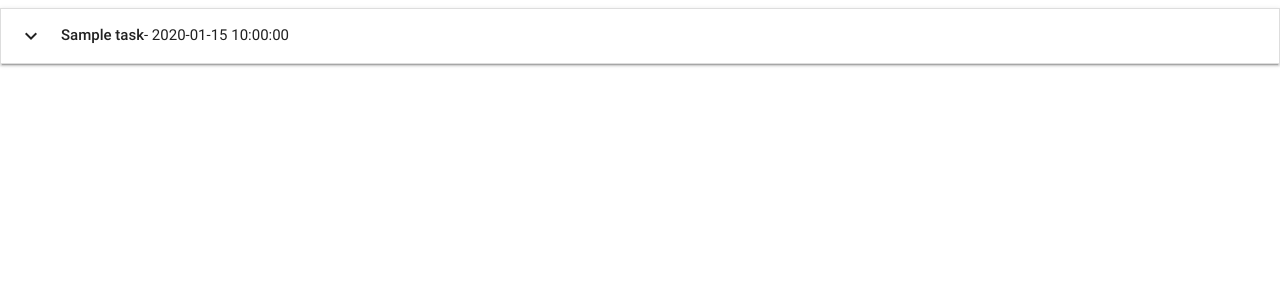
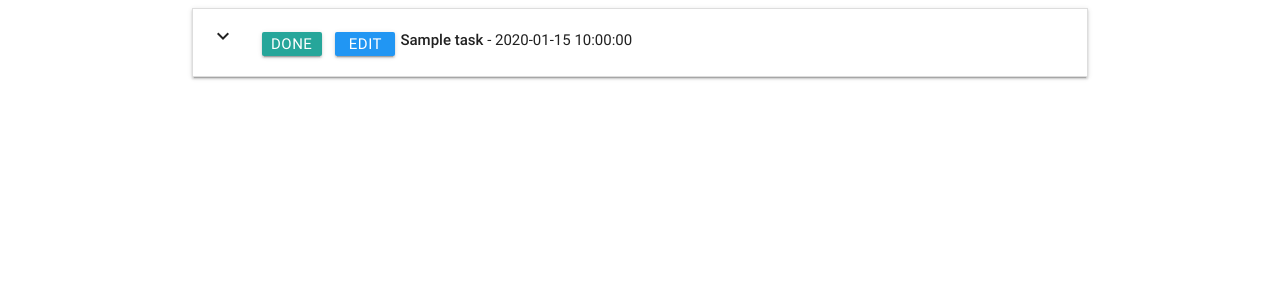
Before and after one commit to LivHed/task-manager, a Flask app: page / in a window 1280 px wide. Shown: the top 300 px of the page. Run offline with Flask 2, Linux system fonts and the light colour scheme; a database or web service that is not in the repository returns one stand-in record (values such as "Sample title"); some libraries are stand-ins or nearby versions.

Commit message:
Add columns for buttons, icons and text and wrap blockcontent in a container

```diff
--- a/templates/base.html
+++ b/templates/base.html
@@ -4,11 +4,13 @@
 <head>
     <link href="https://fonts.googleapis.com/icon?family=Material+Icons" rel="stylesheet">
     <link rel="stylesheet" href="https://cdnjs.cloudflare.com/ajax/libs/materialize/0.100.2/css/materialize.min.css">
-    <link rel="stylesheet" href="{{url_for('static', filename='css/style.css')}}" type="text/css"/>
+    <link rel="stylesheet" href="{{url_for('static', filename='static/css/style.css')}}" type="text/css"/>
 </head>
 
 <body>
+    <div class="container">
     {% block content %} {% endblock %}
+     </div>
 
     <script src="https://cdnjs.cloudflare.com/ajax/libs/jquery/3.4.1/jquery.min.js" integrity="sha256-CSXorXvZcTkaix6Yvo6HppcZGetbYMGWSFlBw8HfCJo=" crossorigin="anonymous"></script>
     <script src="https://cdnjs.cloudflare.com/ajax/libs/materialize/0.100.2/js/materialize.min.js"></script>
--- a/templates/tasks.html
+++ b/templates/tasks.html
@@ -4,7 +4,15 @@
 <ul class="collapsible" data-collapsible="accordion">
   {% for task in tasks %}
   <li>
-    <div class="collapsible-header"><i class="material-icons">expand_more</i><strong>{{task.task_name}}</strong> - {{task.due_date}}
+    <div class="collapsible-header">
+      <div class="col s3">
+        <i class="material-icons">expand_more</i>
+        <a class="waves-effect waves-light btn btn_small">Done</a>
+        <a class="waves-effect waves-light btn btn_small blue">Edit</a>
+      </div>
+      <div class="task_header col s9">
+        <strong>{{task.task_name}}</strong> - {{task.due_date}}
+      </div>
     </div>
     <div class="collapsible-body">
       <span>
```
